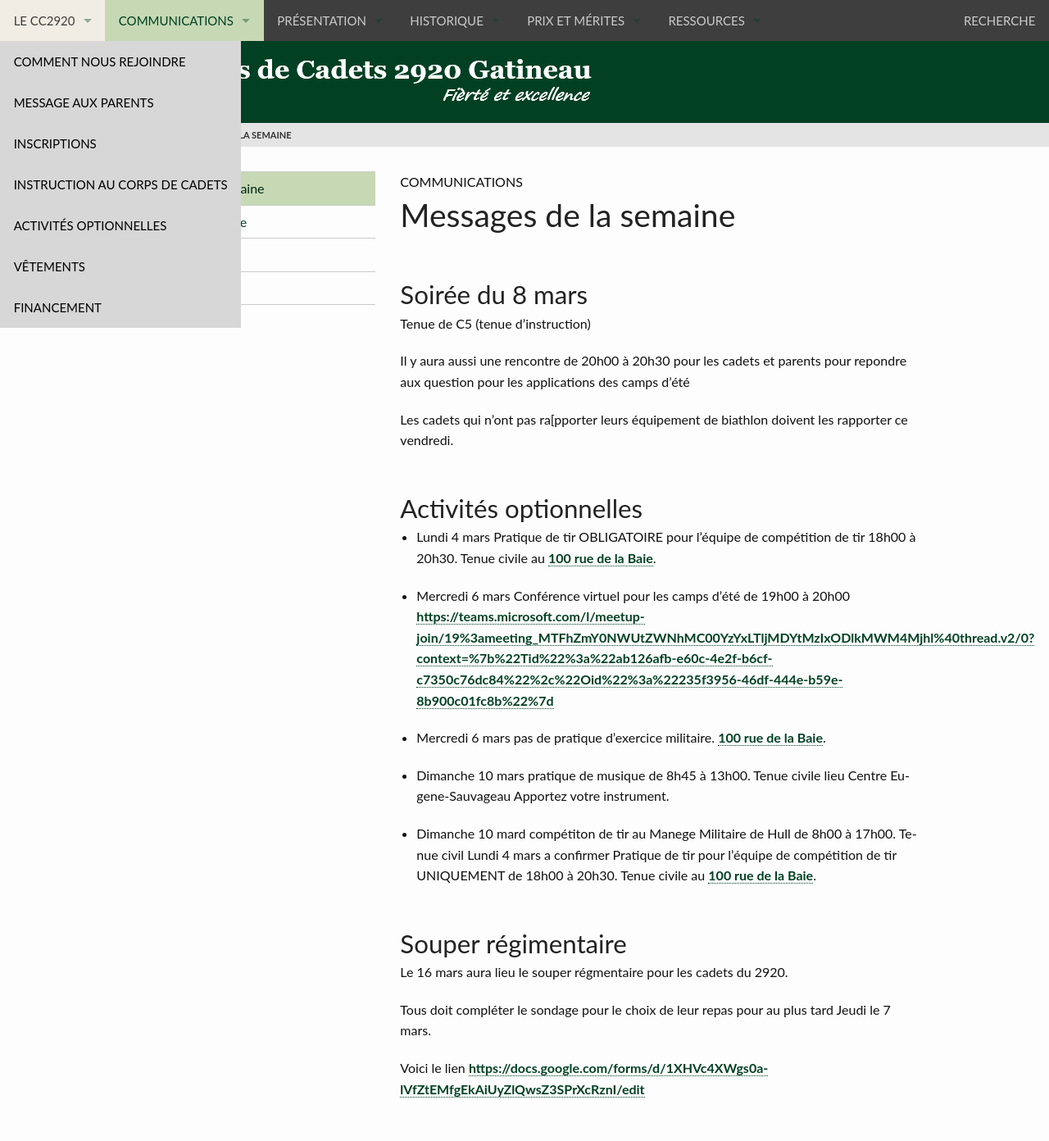
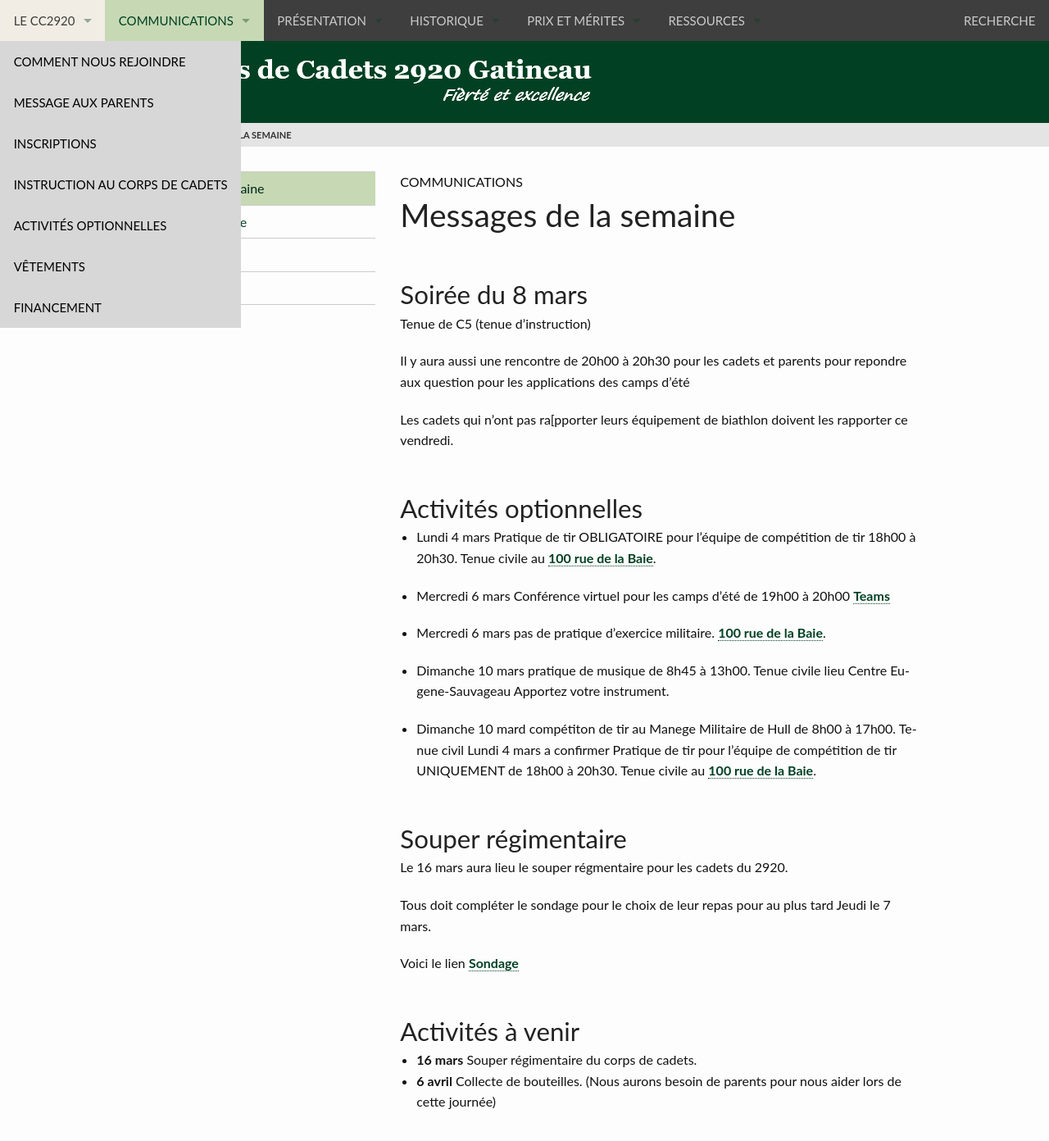
Before and after one commit to CC2920/web, a Jekyll site: the page built from _communications/messages.md, in a window 1280 px wide and 1400 px high. Shown: the top 1392 px of the window at 82% size. Built offline with Jekyll 4.4.1, drawn with Linux system fonts in a browser that asks for light colours.

Commit message:
Mise a jour message du 3 mars

```diff
--- a/_communications/messages.md
+++ b/_communications/messages.md
@@ -30,7 +30,7 @@ Le 16 mars aura lieu le souper régmentaire pour les cadets du 2920.
 
 Tous doit compléter le sondage pour le choix de leur repas pour au plus tard Jeudi le 7 mars.
 
-Voici le lien <https://docs.google.com/forms/d/1XHVc4XWgs0a-lVfZtEMfgEkAiUyZlQwsZ3SPrXcRznI/edit>
+Voici le lien [Sondage](https://docs.google.com/forms/d/1XHVc4XWgs0a-lVfZtEMfgEkAiUyZlQwsZ3SPrXcRznI/edit)
 
 ## Activités à venir
 
```
Also changed, not shown: other parts of _communications/messages.md (+1 -1 lines).
